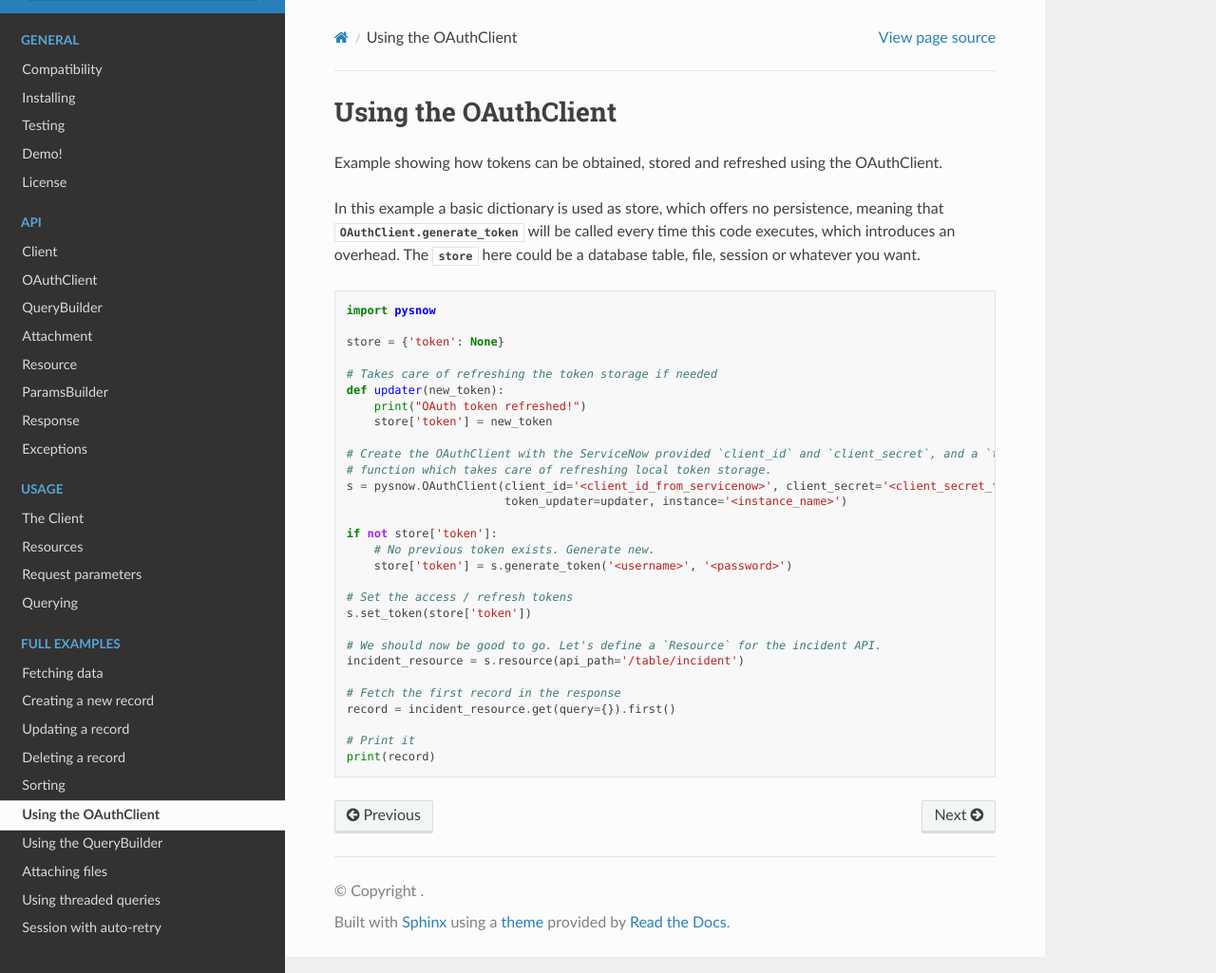
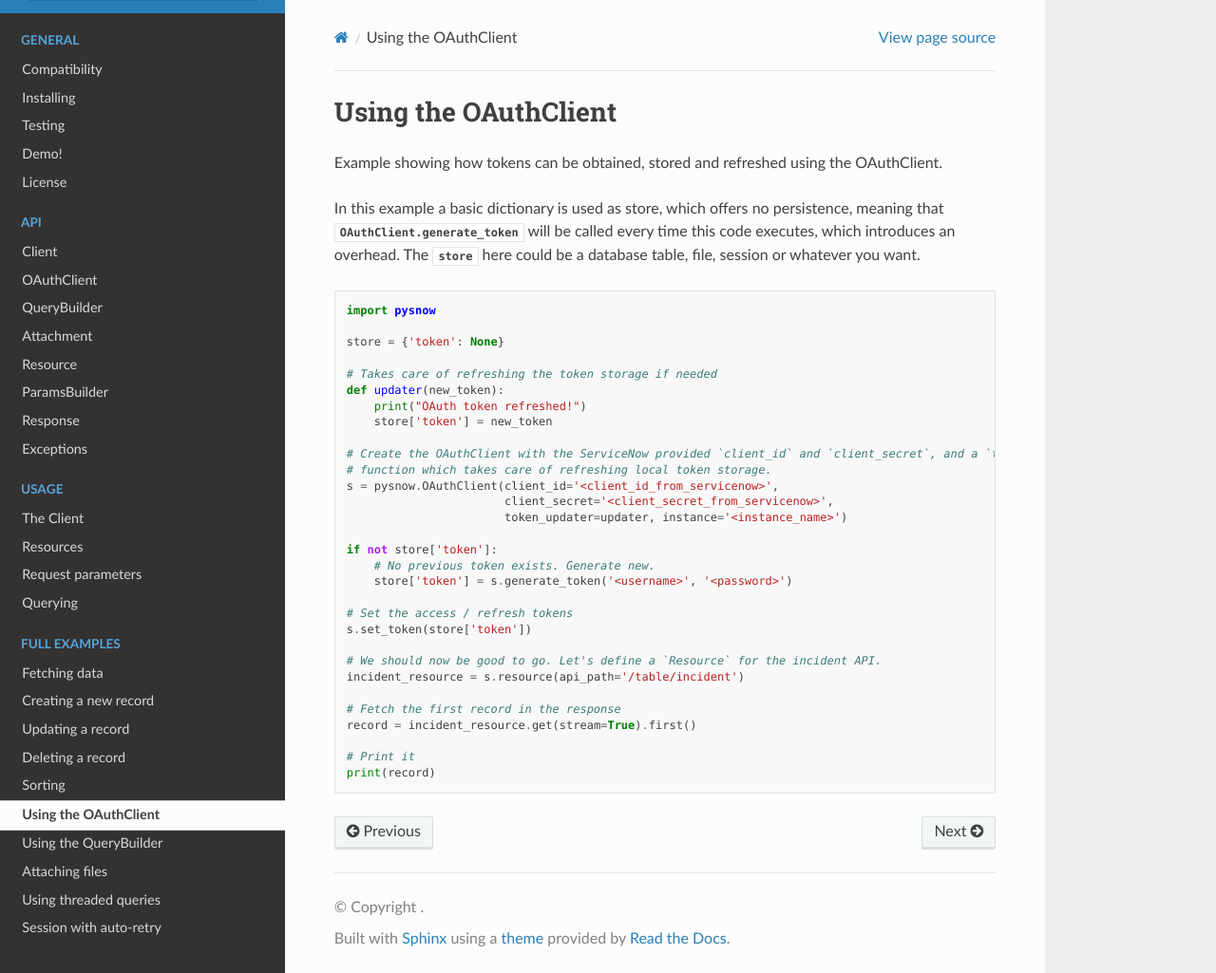
Before and after one commit to rbw/pysnow, a Sphinx documentation site: the page built from docs/full_examples/oauth_client.rst, in a window 1280 px wide and 1025 px high. Shown: the whole window at 95% size. Built offline with Sphinx 7.4.7 and the Read the Docs theme 2.0.0, drawn with Linux system fonts in a browser that asks for light colours; the version number is read from the project's files by our own code.

Commit message:
Updated the OAuth example not to use buffer interface with first()

```diff
--- a/docs/full_examples/oauth_client.rst
+++ b/docs/full_examples/oauth_client.rst
@@ -19,7 +19,8 @@ The `store` here could be a database table, file, session or whatever you want.
 
     # Create the OAuthClient with the ServiceNow provided `client_id` and `client_secret`, and a `token_updater`
     # function which takes care of refreshing local token storage.
-    s = pysnow.OAuthClient(client_id='<client_id_from_servicenow>', client_secret='<client_secret_from_servicenow>',
+    s = pysnow.OAuthClient(client_id='<client_id_from_servicenow>',
+                           client_secret='<client_secret_from_servicenow>',
                            token_updater=updater, instance='<instance_name>')
 
     if not store['token']:
@@ -33,7 +34,7 @@ The `store` here could be a database table, file, session or whatever you want.
     incident_resource = s.resource(api_path='/table/incident')
 
     # Fetch the first record in the response
-    record = incident_resource.get(query={}).first()
+    record = incident_resource.get(stream=True).first()
 
     # Print it
     print(record)
```
